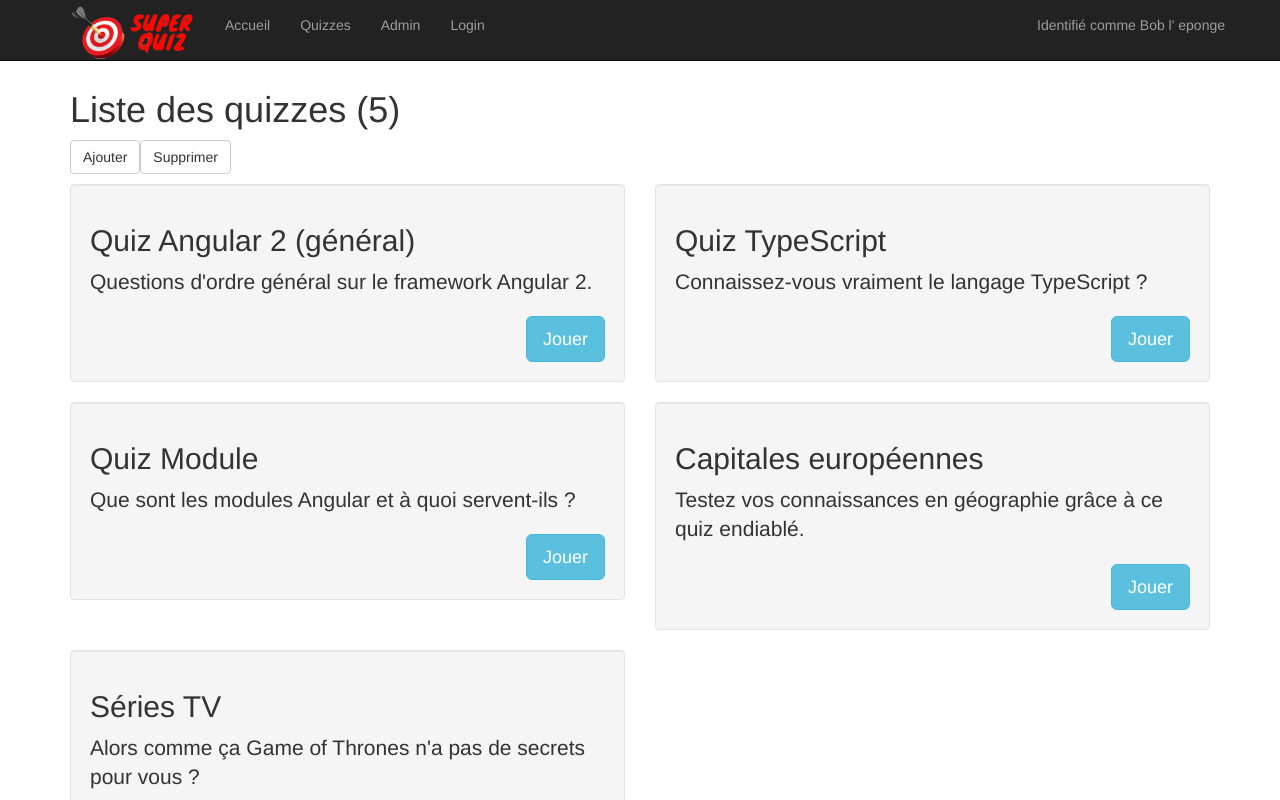
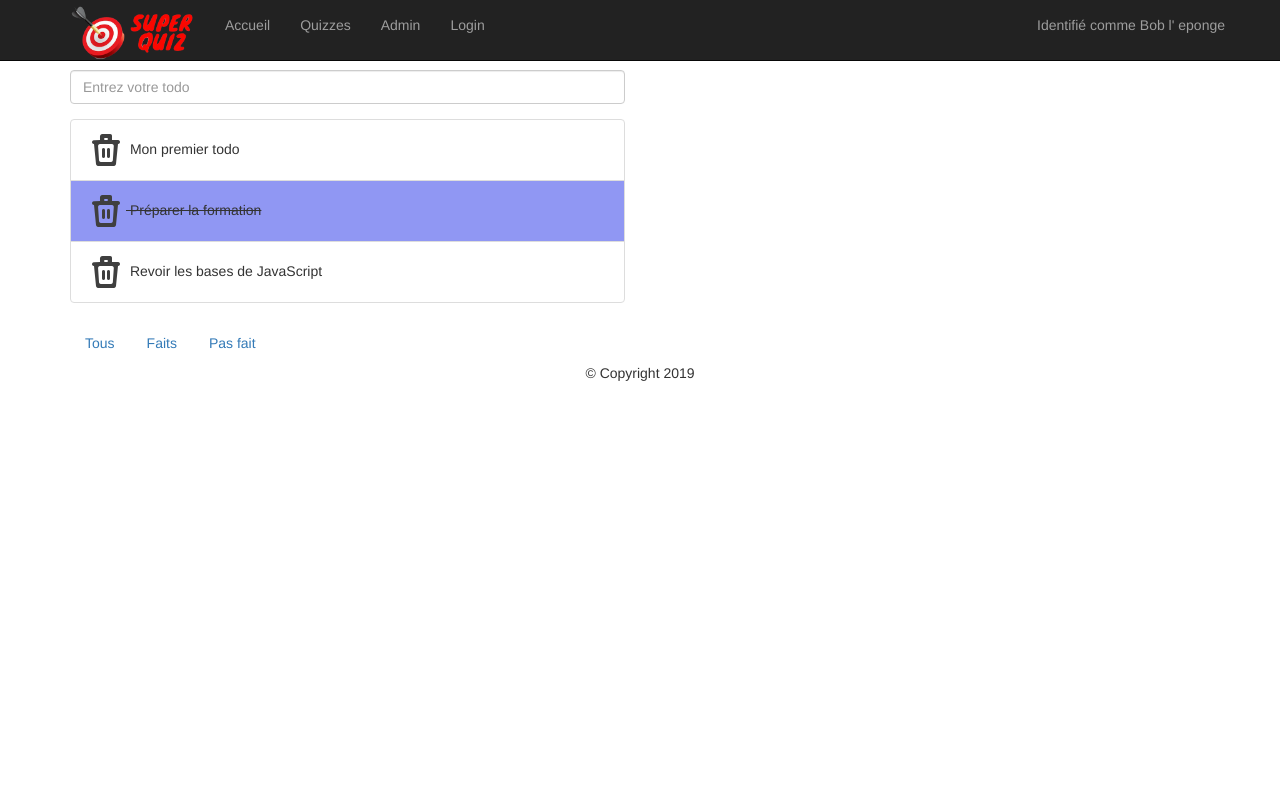
Before and after one commit to marmai-jma/superquiz, an Angular app: page / in a window 1280 px wide. Shown: the top 800 px of the page. Built offline with nearby package versions, Linux system fonts and the light colour scheme.

Commit message:
Avec component TodoList

```diff
--- a/src/app/app.component.html
+++ b/src/app/app.component.html
@@ -2,7 +2,8 @@
 <app-navbar></app-navbar>
 
 <div class="container">
-    <app-quiz-list></app-quiz-list>
+
+    <app-todo-list></app-todo-list>
 </div>
 
 <!-- Pied de page -->
--- a/src/app/app.module.ts
+++ b/src/app/app.module.ts
@@ -6,9 +6,10 @@ import { NavbarComponent } from './navbar/navbar.component';
 import { FooterComponent } from './footer/footer.component';
 import { HomeComponent } from './home/home.component';
 import { QuizListComponent } from './quiz-list/quiz-list.component';
+import { TodoListComponent } from './todo-list/todo-list.component';
 
 @NgModule({
-  declarations: [ AppComponent, NavbarComponent, FooterComponent, HomeComponent, QuizListComponent],
+  declarations: [ AppComponent, NavbarComponent, FooterComponent, HomeComponent, QuizListComponent, TodoListComponent],
   imports: [ BrowserModule ],
   bootstrap: [AppComponent]
 })
--- /dev/null
+++ b/src/app/todo-list/todo-list.component.css
@@ -0,0 +1,7 @@
+.done {
+    background: rgb(144, 151, 243);
+    text-decoration: line-through;
+  }
+  .list-group-item {
+    cursor: pointer;
+  }
--- /dev/null
+++ b/src/app/todo-list/todo-list.component.html
@@ -0,0 +1,29 @@
+<div class="row">
+        <div class="col-md-6">
+
+          <form id="newTodoForm">
+            <div class="form-group">
+              <input type="text" class="form-control" placeholder="Entrez votre todo">
+            </div>
+
+            <ul class="list-group" id="liste-todos">
+              <li class="list-group-item"><img src="/assets/icon-delete.png" class="icon-delete"> Mon premier todo</li>
+              <li class="list-group-item done"><img src="/assets/icon-delete.png" class="icon-delete"> Préparer la formation</li>
+              <li class="list-group-item"><img src="/assets/icon-delete.png" class="icon-delete"> Revoir les bases de JavaScript</li>
+            </ul>
+
+            <ul class="nav nav-pills">
+              <li class="nav-item">
+                <a class="nav-link active" href="#" data-filter="ALL">Tous</a>
+              </li>
+              <li class="nav-item">
+                <a class="nav-link" href="#" data-filter="DONE">Faits</a>
+              </li>
+              <li class="nav-item">
+                <a class="nav-link" href="#" data-filter="NOT_DONE">Pas fait</a>
+              </li>
+            </ul>
+          </form>
+
+        </div>
+      </div>
--- /dev/null
+++ b/src/app/todo-list/todo-list.component.ts
@@ -0,0 +1,15 @@
+import { Component, OnInit } from '@angular/core';
+
+@Component({
+  selector: 'app-todo-list',
+  templateUrl: './todo-list.component.html',
+  styleUrls: ['./todo-list.component.css']
+})
+export class TodoListComponent implements OnInit {
+
+  constructor() { }
+
+  ngOnInit() {
+  }
+
+}
```
Also changed, not shown: src/assets/icon-delete.png (added).
